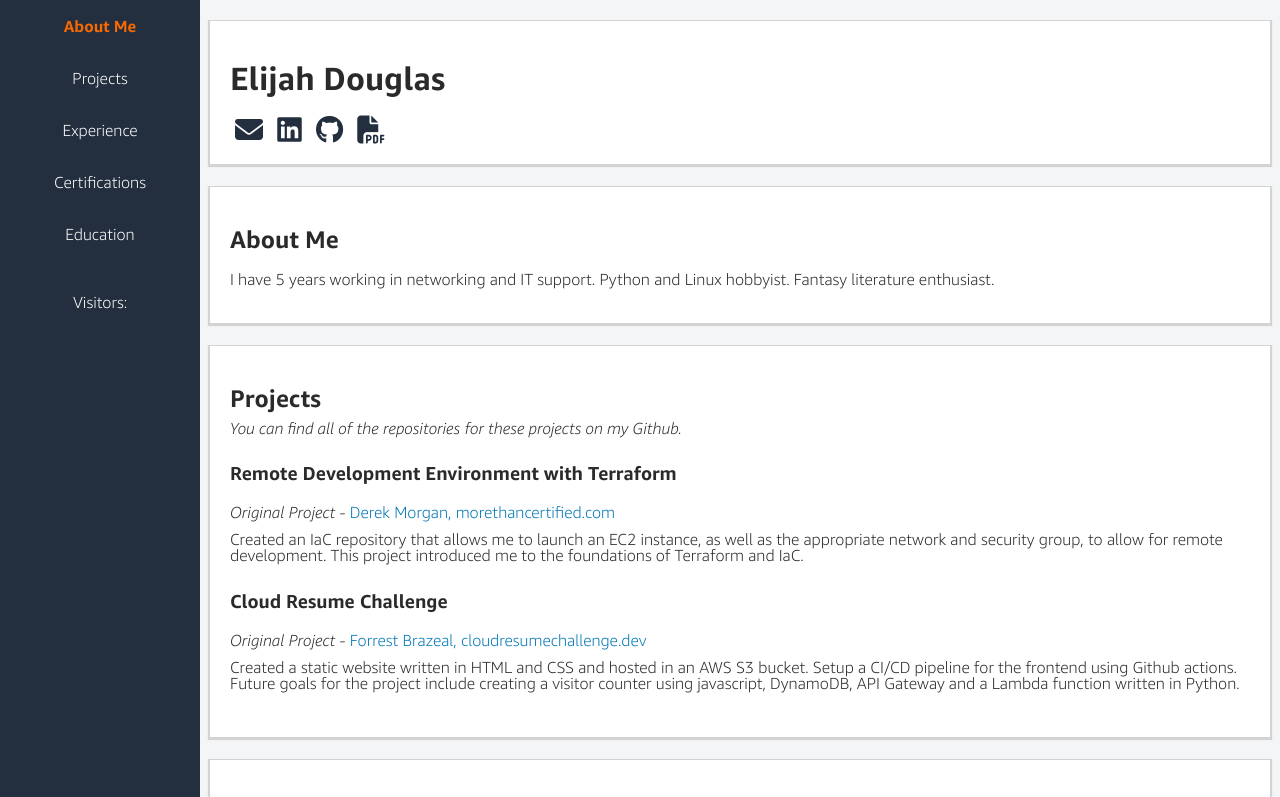
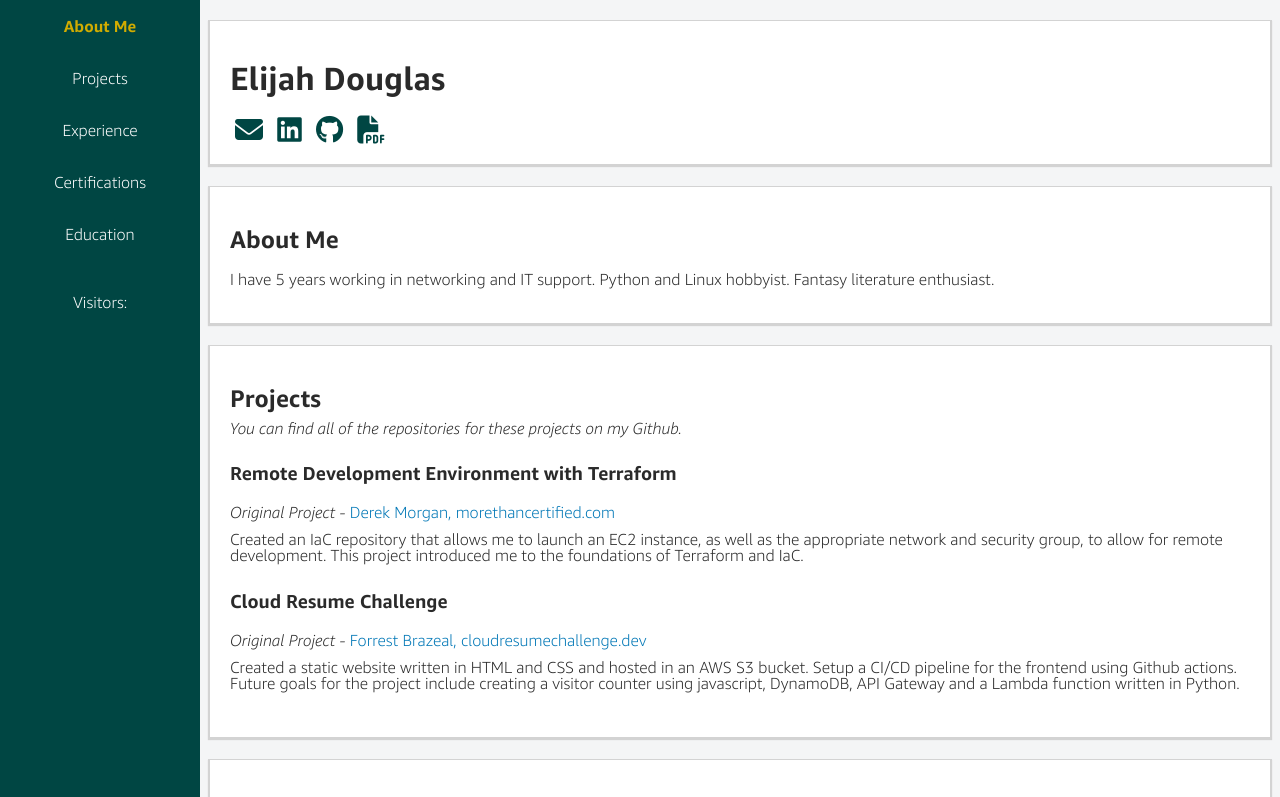
Before and after one commit to ELiGRP/CloudResumeChallenge, a website: page FrontEnd/index.html in a window 1280 px wide. Shown: the top 797 px of the page. Drawn offline with Linux system fonts and the light colour scheme; no server answers.

Commit message:
update colors on css

```diff
--- a/FrontEnd/resume.css
+++ b/FrontEnd/resume.css
@@ -44,7 +44,7 @@ h4{
     box-shadow: 0px 1px 1px 0px lightgray;
     }
     .header a {
-        color: #232f3e;
+        color: #004643;
         padding: 5px;
         text-decoration: none;
         display: inline;
@@ -53,7 +53,7 @@ h4{
       /* Change color on hover */
       .header a:hover {
         background-color: transparent;
-        color: #F96900;
+        color: #D1AC00;
         font-weight: bold;
       }
 
@@ -111,7 +111,7 @@ h4{
     z-index: 1;
     top: 0;
     left: 0;
-    background-color: #232f3e;
+    background-color: #004643;
     overflow-x: hidden;
     text-align: center;
   }
@@ -126,7 +126,7 @@ h4{
 
   .sidenav a:hover {
     background-color: transparent;
-    color: #F96900;
+    color: #D1AC00;
     font-weight: bold;
   }
 
```
